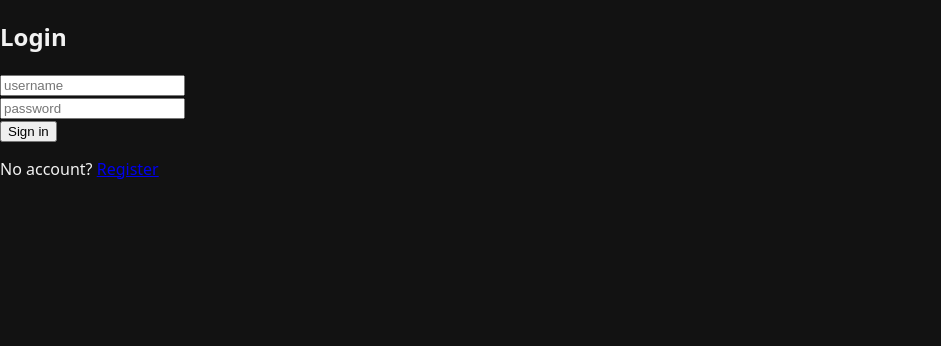
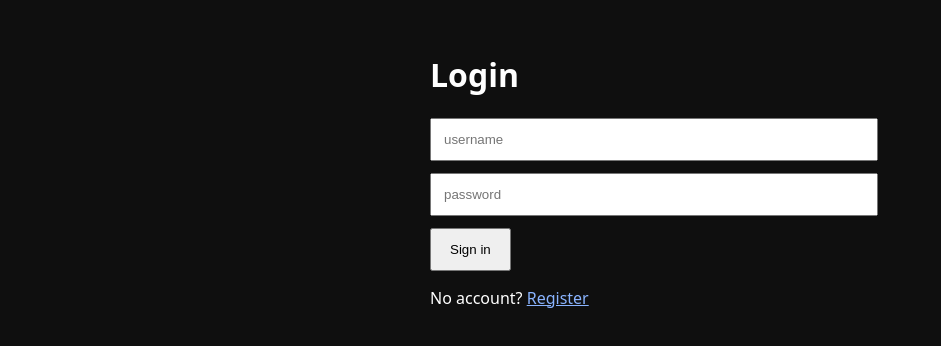
Before and after one commit to JanisKi/try2, a React (Vite) app in the folder travel-frontend/: page /login in a window 1280 px wide. Shown: the top 346 px of the page, without its empty margins (0-941 px from the left). Built offline with nearby package versions, Linux system fonts and the light colour scheme.

Commit message:
update code

```diff
--- a/travel-frontend/src/App.jsx
+++ b/travel-frontend/src/App.jsx
@@ -1,22 +1,56 @@
+// travel-frontend/src/App.jsx
+
 import { BrowserRouter, Routes, Route, Navigate } from "react-router-dom";
+
 import Login from "./pages/Login";
 import Register from "./pages/Register";
 import Logout from "./pages/Logout";
 import Dashboard from "./pages/Dashboard";
+import Chat from "./pages/Chat";
 
+// Small wrapper to protect private pages
 function RequireAuth({ children }) {
   const access = localStorage.getItem("access");
-  return access ? children : <Navigate to="/login" replace />;
+
+  // If no token, send user to login
+  if (!access) {
+    return <Navigate to="/login" replace />;
+  }
+
+  return children;
 }
 
 export default function App() {
   return (
     <BrowserRouter>
       <Routes>
-        <Route path="/" element={<RequireAuth><Dashboard /></RequireAuth>} />
+        {/* Homepage after login */}
+        <Route
+          path="/"
+          element={
+            <RequireAuth>
+              <Dashboard />
+            </RequireAuth>
+          }
+        />
+
+        {/* Chat page */}
+        <Route
+          path="/chat"
+          element={
+            <RequireAuth>
+              <Chat />
+            </RequireAuth>
+          }
+        />
+
+        {/* Auth pages */}
         <Route path="/login" element={<Login />} />
         <Route path="/register" element={<Register />} />
-        <Route path="/logout" element={<RequireAuth><Logout /></RequireAuth>} />
+        <Route path="/logout" element={<Logout />} />
+
+        {/* Fallback */}
+        <Route path="*" element={<Navigate to="/" replace />} />
       </Routes>
     </BrowserRouter>
   );
--- a/travel-frontend/src/pages/Login.jsx
+++ b/travel-frontend/src/pages/Login.jsx
@@ -1,41 +1,86 @@
+// travel-frontend/src/pages/Login.jsx
+
 import { useState } from "react";
 import { useNavigate, Link } from "react-router-dom";
 import { api } from "../api";
 
 export default function Login() {
+  // Store form input values
   const [username, setUsername] = useState("");
   const [password, setPassword] = useState("");
+
+  // Error message shown under the form
   const [err, setErr] = useState("");
+
   const nav = useNavigate();
 
-  const onSubmit = async (e) => {
+  async function onSubmit(e) {
     e.preventDefault();
     setErr("");
 
     try {
-      const r = await api.post("/auth/login/", { username, password });
+      // Ask backend for JWT tokens
+      const r = await api.post("/auth/login/", {
+        username,
+        password,
+      });
+
+      // Save tokens into localStorage
       localStorage.setItem("access", r.data.access);
       localStorage.setItem("refresh", r.data.refresh);
-      nav("/chat");
-    } catch {
+
+      // IMPORTANT:
+      // Redirect to homepage instead of /chat
+      // because you said you want localhost:5173 after login
+      nav("/");
+    } catch (error) {
       setErr("Login failed. Check username/password.");
     }
-  };
+  }
 
   return (
-    <div>
-      <h2>Login</h2>
-      {err && <p>{err}</p>}
-      <form onSubmit={onSubmit}>
-        <input value={username} onChange={(e) => setUsername(e.target.value)} placeholder="username" />
-        <br />
-        <input value={password} onChange={(e) => setPassword(e.target.value)} placeholder="password" type="password" />
-        <br />
-        <button type="submit">Sign in</button>
-      </form>
-      <p>
-        No account? <Link to="/register">Register</Link>
-      </p>
+    <div style={{ minHeight: "100vh", background: "#0f0f0f", color: "white", padding: "32px" }}>
+      <div style={{ maxWidth: "420px", margin: "0 auto" }}>
+        <h1>Login</h1>
+
+        <form onSubmit={onSubmit}>
+          <div style={{ marginBottom: "12px" }}>
+            <input
+              value={username}
+              onChange={(e) => setUsername(e.target.value)}
+              placeholder="username"
+              style={{ width: "100%", padding: "12px" }}
+            />
+          </div>
+
+          <div style={{ marginBottom: "12px" }}>
+            <input
+              value={password}
+              onChange={(e) => setPassword(e.target.value)}
+              placeholder="password"
+              type="password"
+              style={{ width: "100%", padding: "12px" }}
+            />
+          </div>
+
+          <button type="submit" style={{ padding: "12px 18px" }}>
+            Sign in
+          </button>
+        </form>
+
+        {err && (
+          <div style={{ marginTop: "14px", color: "#ff8a8a" }}>
+            {err}
+          </div>
+        )}
+
+        <div style={{ marginTop: "16px" }}>
+          No account?{" "}
+          <Link to="/register" style={{ color: "#8ab4ff" }}>
+            Register
+          </Link>
+        </div>
+      </div>
     </div>
   );
 }
```
Also changed, not shown: 2 other files (tests, documents, lock files or other folders).
